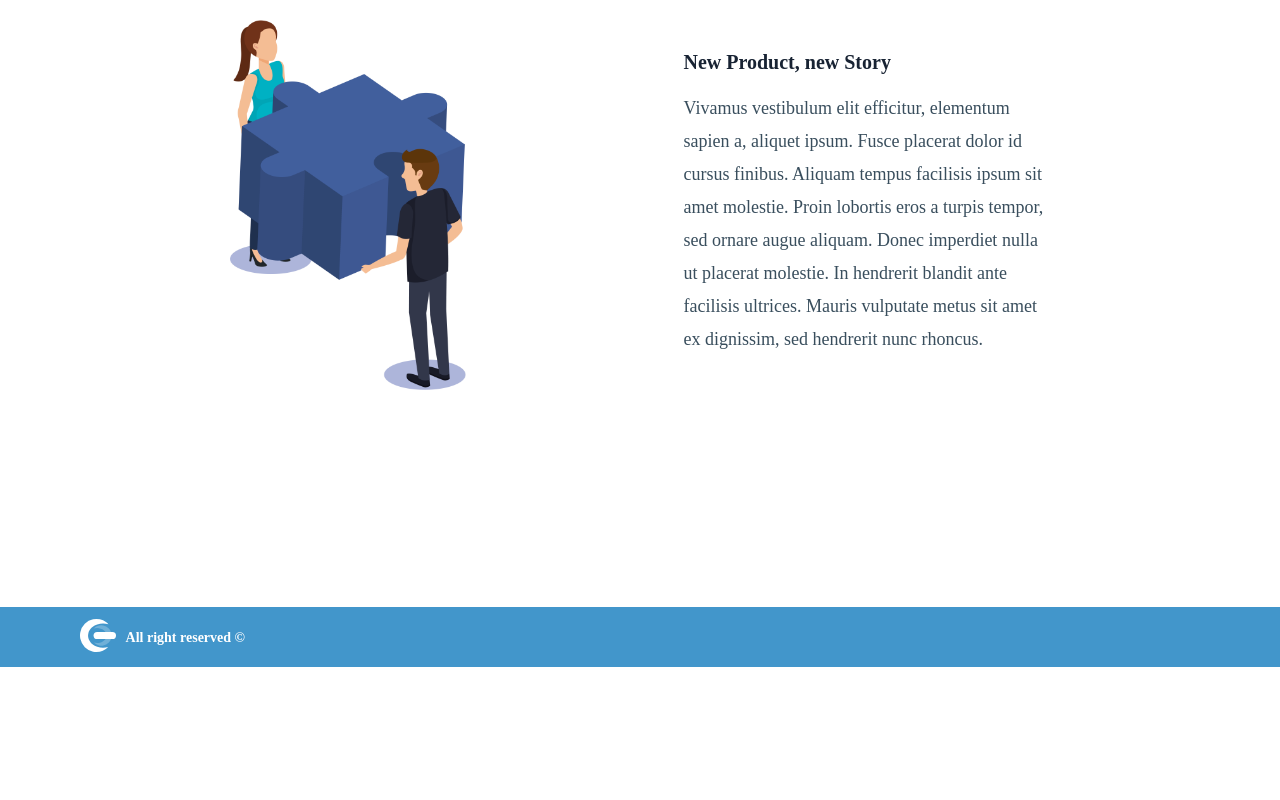
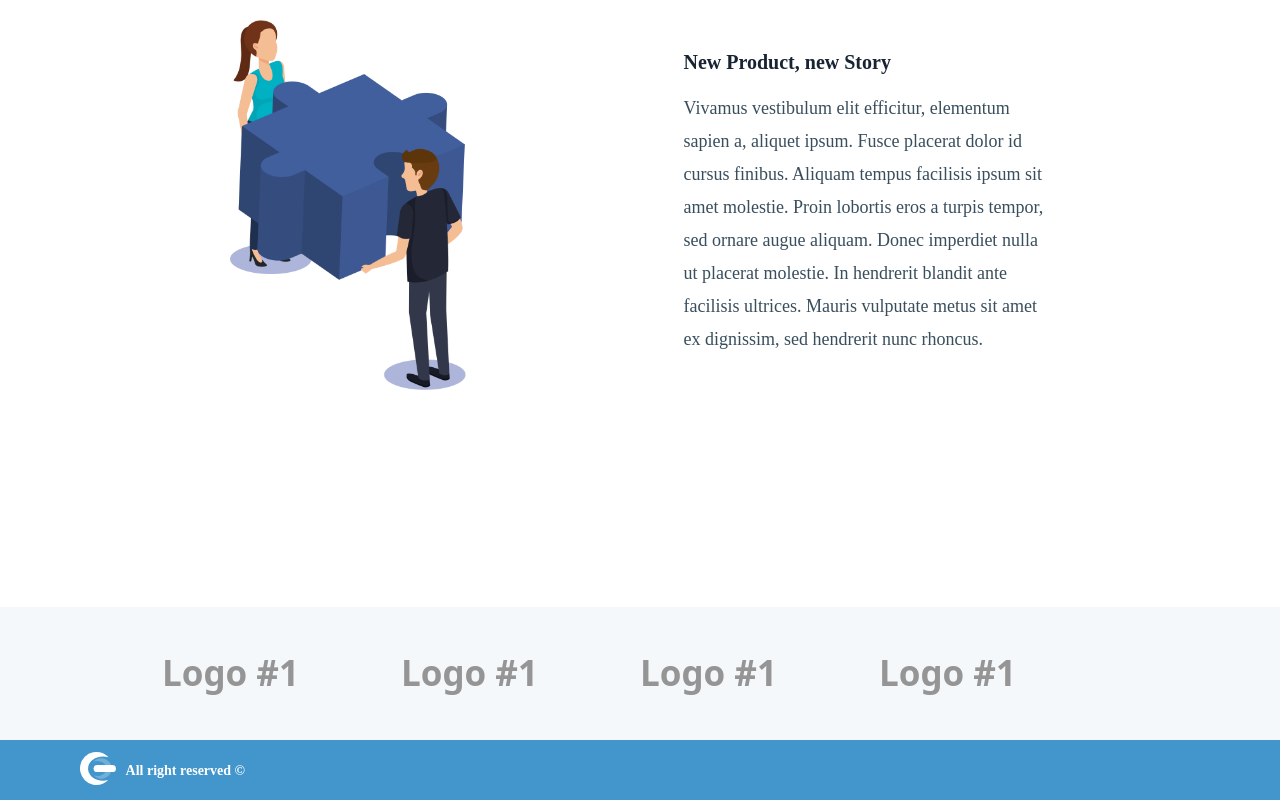
Before and after one commit to benoitthefirst/ik-challange, a React (Create React App) app: page / in a window 1280 px wide. Shown: the part 1013-1813 px from the top of the page. Before the commit the page ends 1680 px from the top, so only its background shows below. Built offline with nearby package versions, Linux system fonts and the light colour scheme.

Commit message:
finished brands section

```diff
--- a/package.json
+++ b/package.json
@@ -8,7 +8,9 @@
     "@testing-library/user-event": "^13.5.0",
     "node-sass": "^7.0.1",
     "react": "^17.0.2",
+    "react-device-detect": "^2.1.2",
     "react-dom": "^17.0.2",
+    "react-multi-carousel": "^2.6.5",
     "react-scripts": "5.0.0",
     "web-vitals": "^2.1.4"
   },
--- a/src/Pages/homePage.js
+++ b/src/Pages/homePage.js
@@ -1,5 +1,6 @@
 import React from "react";
 import About from "../components/about";
+import Brands from "../components/brands";
 import Hero from "../components/hero";
 
 export default function HomePage() {
@@ -7,6 +8,7 @@ export default function HomePage() {
     <div>
       <Hero />
       <About/>
+      <Brands/>
     </div>
   );
 }
--- a/src/assets/sass/style.scss
+++ b/src/assets/sass/style.scss
@@ -15,4 +15,5 @@ body {
 @import "theme/header";
 @import "theme/hero";
 @import "theme/about";
+@import "theme/brands";
 @import "theme/footer";
--- /dev/null
+++ b/src/assets/sass/theme/_brands.scss
@@ -0,0 +1,38 @@
+.brands {
+    display: flex;
+  padding: 41px 162px;
+  background-color: $light-blue-color;
+  width: 100%;
+  justify-content: center;
+  .carousel{
+      width: 100%;
+      height: 100%;
+      justify-content: space-between;
+  }
+}
+
+@media (max-width: 464px) {
+    .brands{
+        padding: 60px 10px;
+        div{
+            display: flex;
+            justify-content: center;
+            .logo{
+                height: 20px;
+            }
+        }
+    }
+}
+
+@media (min-width: 464px) and (max-width: 1024px) {
+    .brands{
+        padding: 41px 10px;
+        div{
+            display: flex;
+            justify-content: center;
+            .logo{
+                height: 20px;
+            }
+        }
+    }
+}
--- a/src/assets/sass/theme/_footer.scss
+++ b/src/assets/sass/theme/_footer.scss
@@ -10,3 +10,9 @@
         color: $white-color;
     }
 }
+
+@media (max-width: 464px) {
+    .footer{
+        padding: 0 33px;
+    }
+}
--- a/src/assets/sass/theme/_hero.scss
+++ b/src/assets/sass/theme/_hero.scss
@@ -1,6 +1,7 @@
 .hero {
   display: flex;
   align-items: center;
+  justify-content: center;
   height: 100vh;
   padding: 90px;
   background-color: $white-color;
--- a/src/assets/sass/theme/_variables.scss
+++ b/src/assets/sass/theme/_variables.scss
@@ -1,12 +1,13 @@
 /* -------- Color variations ------ */
 
-$primary-color  : #3D86BF;
-$primary-color2 : #4296CB;
-$primary-color3 : #4285BC;
-$text-color     : #182333;
-$text-color2     : #394E5D;
+$primary-color      : #3D86BF;
+$primary-color2     : #4296CB;
+$primary-color3     : #4285BC;
+$light-blue-color   : #F5F8FA;
+$text-color         : #182333;
+$text-color2        : #394E5D;
 
-$white-color      : #ffffff;
-$off-white-color  : #F5F8FA;
-$grey-color       : #00000029;
-$dark-grey-color  : #959595;
+$white-color        : #ffffff;
+$off-white-color    : #F5F8FA;
+$grey-color         : #00000029;
+$dark-grey-color    : #959595;
--- /dev/null
+++ b/src/components/brands.js
@@ -0,0 +1,67 @@
+import React from "react";
+import logo from "../assets/images/brand-logo.svg";
+import {
+  BrowserView,
+  MobileView,
+  isBrowser,
+  isMobile,
+} from "react-device-detect";
+import Carousel from "react-multi-carousel";
+import "react-multi-carousel/lib/styles.css";
+
+class Brands extends React.Component {
+  render() {
+      const responsive = {
+        superLargeDesktop: {
+          // the naming can be any, depends on you.
+          breakpoint: { max: 4000, min: 3000 },
+          items: 5,
+        },
+        desktop: {
+          breakpoint: { max: 3000, min: 1024 },
+          items: 5,
+        },
+        tablet: {
+          breakpoint: { max: 1024, min: 464 },
+          items: 4,
+        },
+        mobile: {
+          breakpoint: { max: 464, min: 0 },
+          items: 2,
+        },
+      };
+
+    return (
+      <div className="brands">
+        <Carousel
+          className="carousel"
+          responsive={responsive}
+          swipeable={true}
+          draggable={false}
+          infinite={isMobile ? true : false}
+          autoPlay={isMobile ? true : false}
+          removeArrowOnDeviceType={["tablet", "mobile", "desktop"]}
+          ssr={true}
+        >
+          <div>
+            <img src={logo} />
+          </div>
+          <div>
+            <img src={logo} />
+          </div>
+          <div>
+            <img src={logo} />
+          </div>
+          <div>
+            <img src={logo} />
+          </div>
+          <div>
+            <img src={logo} />
+          </div>
+        </Carousel>
+      </div>
+    );
+  }
+}
+
+export default Brands;
--- a/src/components/navbar.js
+++ b/src/components/navbar.js
@@ -7,7 +7,7 @@ export default function NavBar() {
     <div className="nav">
       <input type="checkbox" id="nav-check" />
       <div className="nav-btn">
-        <label for="nav-check">
+        <label htmlFor="nav-check">
           <span></span>
           <span></span>
           <span></span>
```
Also changed, not shown: src/assets/images/brand-logo.svg, 1 other file (tests, documents, lock files or other folders).
